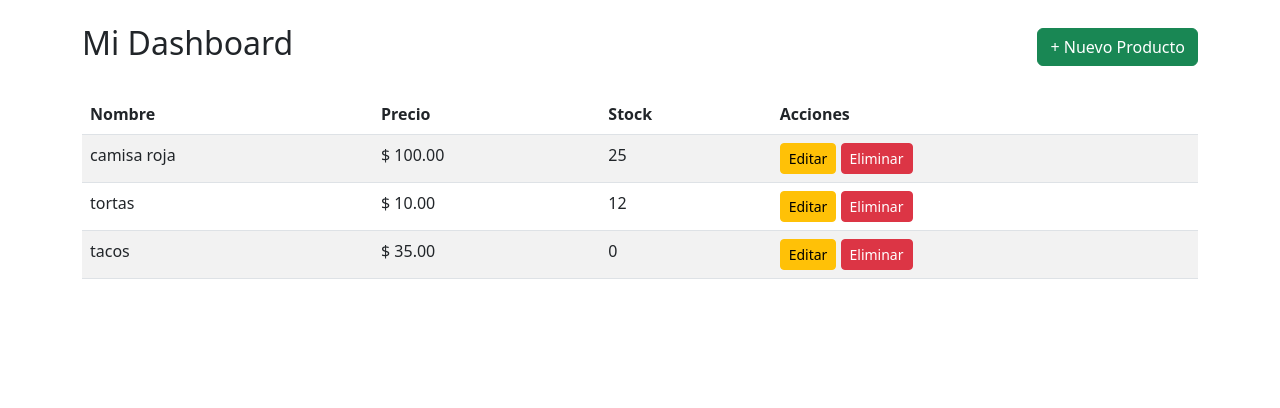
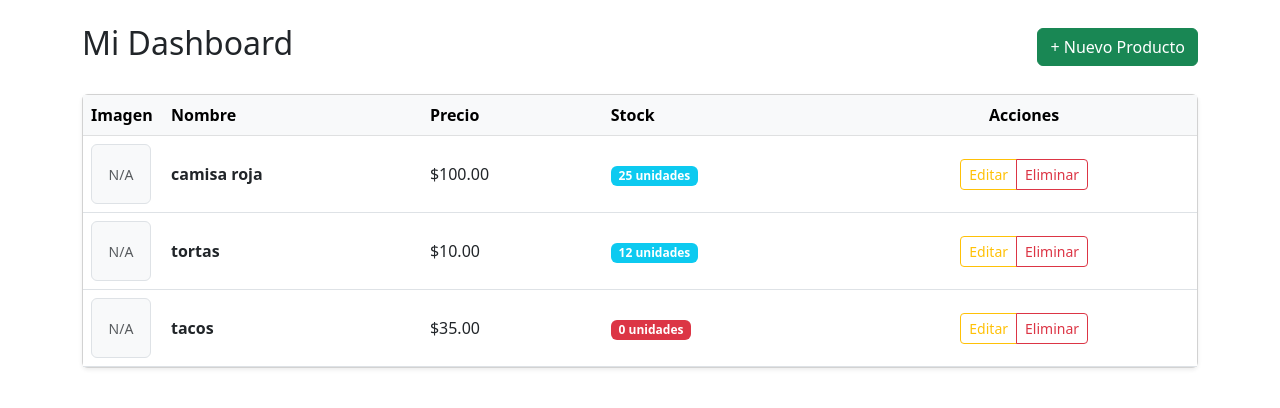
Before and after one commit to safv09/marketplace, a Django app: template store/templates/store/dashboard.html in a window 1280 px wide. Shown: the part 56-464 px from the top of the page. Run offline with Django 5.2, Linux system fonts and the light colour scheme; the template is opened without the code that fills it: values that come from a table or form of the project are taken from there, others are empty; data comes from the database, SQL or seed files in the repository; both versions use the stored data as it was after the commit.

Commit message:
SPRINT 5 - Optimización + UX + Dashboard Avanzado

```diff
--- a/marketplace_main/settings.py
+++ b/marketplace_main/settings.py
@@ -113,8 +113,6 @@ USE_I18N = True
 
 USE_TZ = True
 
-LOGIN_URL = 'login'
-
 
 # Static files (CSS, JavaScript, Images)
 # https://docs.djangoproject.com/en/5.2/howto/static-files/
--- a/store/admin.py
+++ b/store/admin.py
@@ -1,7 +1,3 @@
-from django.contrib import admin
-
-# Register your models here.
-
 from django.contrib import admin
 from .models import User, Category, Product, Cart, CartItem
 
--- a/store/forms.py
+++ b/store/forms.py
@@ -1,6 +1,7 @@
 from django import forms
 from django.contrib.auth.forms import UserCreationForm
-from .models import User,Product
+from .models import User
+from .models import Product
 
 class RegisterForm(UserCreationForm):
     email = forms.EmailField(required=True)
@@ -14,7 +15,7 @@ class RegisterForm(UserCreationForm):
 class ProductForm(forms.ModelForm):
     class Meta:
         model = Product
-        fields = ['name', 'description', 'price', 'stock', 'categories']
+        fields = ['name', 'description', 'price', 'stock', 'categories', 'image']
         widgets = {
             'categories': forms.CheckboxSelectMultiple()
         }
--- a/store/templates/store/dashboard.html
+++ b/store/templates/store/dashboard.html
@@ -4,34 +4,67 @@
 
 <div class="d-flex justify-content-between align-items-center mb-4">
     <h2>Mi Dashboard</h2>
-    <a href="{% url 'product_create' %}" class="btn btn-success">+ Nuevo Producto</a>
+    <a href="{% url 'product_create' %}" class="btn btn-success">
+        <i class="bi bi-plus-lg"></i> + Nuevo Producto
+    </a>
 </div>
 
-<table class="table table-striped">
-    <thead>
+<div class="card shadow-sm">
+    <div class="card-body p-0">
+        <table class="table table-hover align-middle mb-0">
+            <thead class="table-light">
                 <tr>
+                    <th style="width: 80px;">Imagen</th>
                     <th>Nombre</th>
                     <th>Precio</th>
                     <th>Stock</th>
-            <th>Acciones</th>
+                    <th class="text-center">Acciones</th>
                 </tr>
             </thead>
             <tbody>
-
             {% for product in products %}
                 <tr>
-            <td>{{ product.name }}</td>
-            <td>$ {{ product.price }}</td>
-            <td>{{ product.stock }}</td>
                     <td>
-                <a href="{% url 'product_update' product.id %}" class="btn btn-warning btn-sm">Editar</a>
-
-                <a href="{% url 'product_delete' product.id %}" class="btn btn-danger btn-sm">Eliminar</a>
+                        {% if product.image %}
+                            <img src="{{ product.image.url }}"
+                                 alt="{{ product.name }}"
+                                 class="img-thumbnail"
+                                 style="width: 60px; height: 60px; object-fit: cover;">
+                        {% else %}
+                            <div class="bg-light d-flex align-items-center justify-content-center border rounded"
+                                 style="width: 60px; height: 60px;">
+                                <small class="text-muted">N/A</small>
+                            </div>
+                        {% endif %}
+                    </td>
+                    <td class="fw-bold">{{ product.name }}</td>
+                    <td>${{ product.price }}</td>
+                    <td>
+                        <span class="badge {% if product.stock > 0 %}bg-info{% else %}bg-danger{% endif %}">
+                            {{ product.stock }} unidades
+                        </span>
+                    </td>
+                    <td class="text-center">
+                        <div class="btn-group" role="group">
+                            <a href="{% url 'product_update' product.id %}" class="btn btn-outline-warning btn-sm">
+                                Editar
+                            </a>
+                            <a href="{% url 'product_delete' product.id %}" class="btn btn-outline-danger btn-sm">
+                                Eliminar
+                            </a>
+                        </div>
+                    </td>
+                </tr>
+            {% empty %}
+                <tr>
+                    <td colspan="5" class="text-center py-4 text-muted">
+                        No tienes productos registrados todavía.
                     </td>
                 </tr>
             {% endfor %}
-
             </tbody>
         </table>
+    </div>
+</div>
 
 {% endblock %}
--- a/store/templates/store/home.html
+++ b/store/templates/store/home.html
@@ -36,7 +36,7 @@
     <h2 class="mb-4 fw-bold text-dark">Nuestros Productos</h2>
 
     <div class="row row-cols-1 row-cols-md-2 row-cols-lg-3 g-4">
-        {% for product in products %}
+        {% for product in page_obj %}
         <div class="col">
             <div class="card h-100 border-0 shadow-sm transition-hover">
                 {% if product.image %}
```
Also changed, not shown: db.sqlite3. Lines whose indentation alone changed are shown as unchanged.
